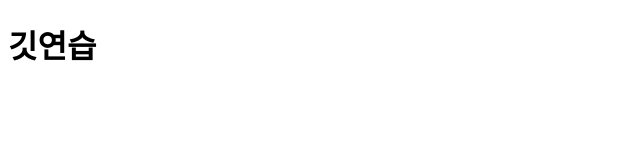
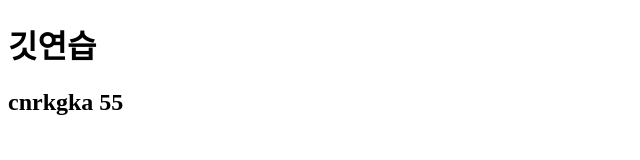
Before and after one commit to seo-ha/seo-ha.github.io, a plain HTML site: page index.html in a window 1280 px wide. Shown: the whole page, without its empty margins (0-640 px from the left). Drawn offline with Linux system fonts and the light colour scheme.

Commit message:
second commit

```diff
--- a/index.html
+++ b/index.html
@@ -9,6 +9,7 @@
 
 <body>
     <h1>깃연습</h1>
+    <h2>cnrkgka 55</h2>
 </body>
 
 </html>
```
